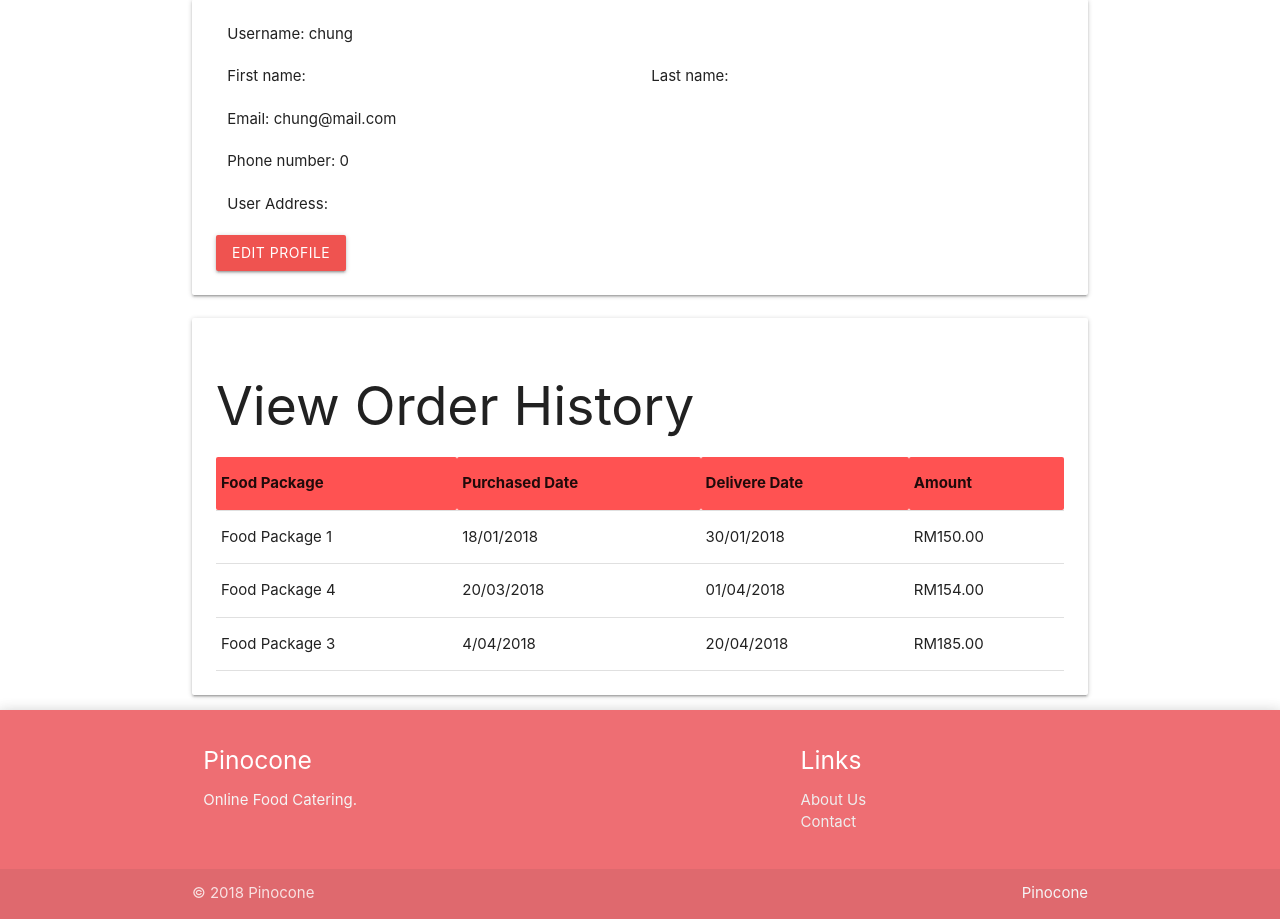
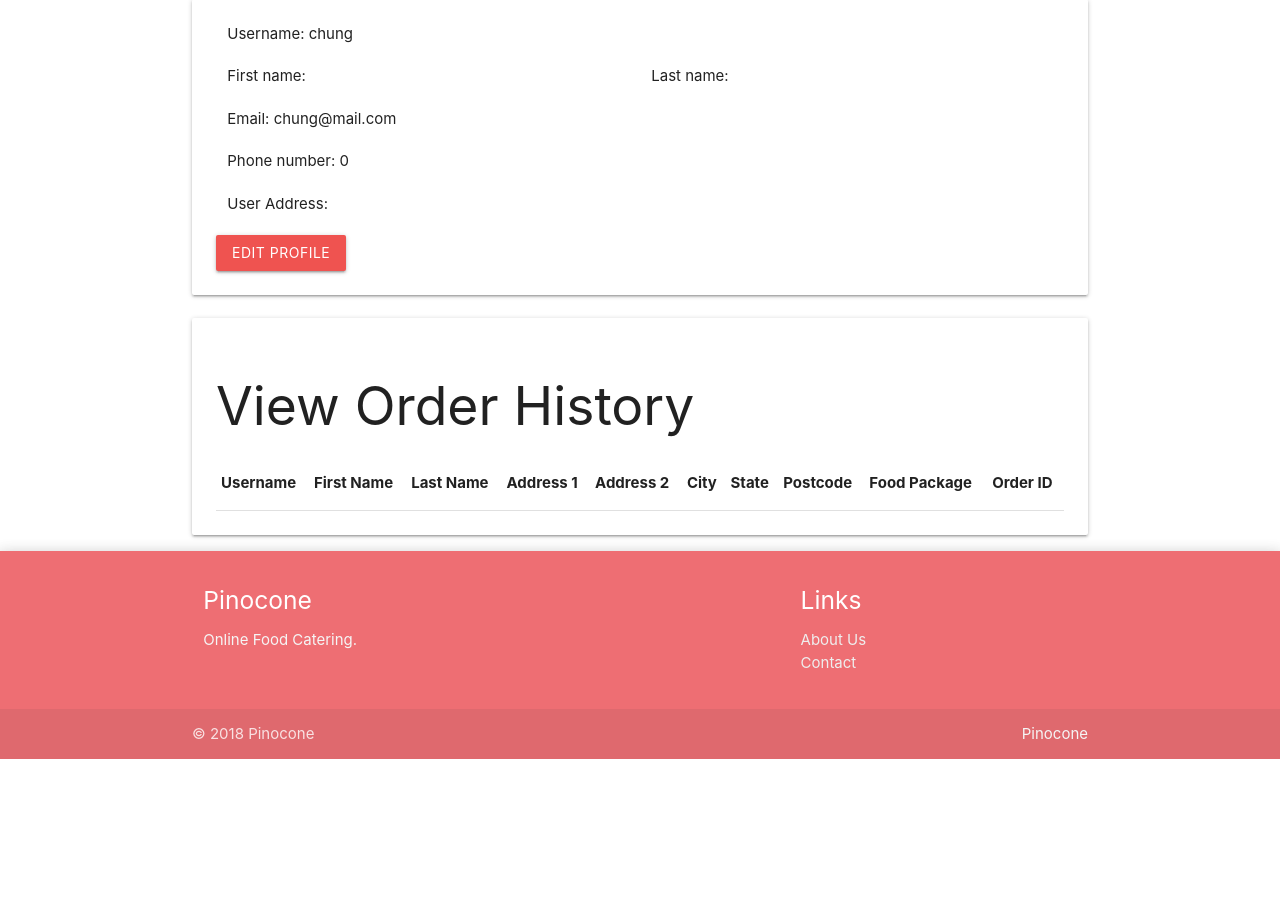
Before and after one commit to Kennethyi/Pinocone, a PHP site: page /profile.php in a window 1280 px wide. Shown: the part 201-1120 px from the top of the page. After the commit the page ends 960 px from the top, so only its background shows below. Run offline with PHP 8.4, Linux system fonts and the light colour scheme; a user stored in the database is signed in; data comes from the database, SQL or seed files in the repository; tables that the repository leaves empty hold one stand-in row (values such as "Sample post"); lists and menus that the app fills with data are empty; some libraries are stand-ins or nearby versions.

Commit message:
recode the view history

```diff
--- a/profile.php
+++ b/profile.php
@@ -1,11 +1,15 @@
 <?php
 session_start();
 $db = mysqli_connect('localhost', 'root', '', 'pinocone');
+
 $cuser = $_SESSION['username'];
     //USER QUERY FOR GETTING USER LOGIN INFORMATION FOR PROFILE DIAPLAY
     $sql = "SELECT * FROM user WHERE username = '" . $_SESSION['username'] . "'";
     $result = mysqli_query($db, $sql);
     $row = mysqli_fetch_array($result,MYSQLI_ASSOC);
+    $billsql = "Select * FROM orders WHERE username = '" . $_SESSION['username'] . "'";
+    $billresult = mysqli_query($db, $billsql);
+   // $billrow = mysqli_fetch_array($billresult,MYSQLI_ASSOC);
 ?>
 
 <!DOCTYPE html>
@@ -122,40 +126,49 @@ $cuser = $_SESSION['username'];
 
                 <div class="card-panel">
                    <h2>View Order History</h2>
+                    <?php
+                        echo "<div class='table-responsive'>";
+                            echo "<table class='table'>";
+                                echo "<thead>";
+                                    echo "<tr>";
+                                        echo "<th>Username</th>";
+                                        echo "<th>First Name</th>";
+                                        echo "<th>Last Name</th>";
+                                        echo "<th>Address 1</th>";
+                                        echo "<th>Address 2</th>";
+                                        echo "<th>City</th>";
+                                        echo "<th>State</th>";
+                                        echo "<th>Postcode</th>";
+                                        echo "<th>Food Package</th>";
+                                        echo "<th>Order ID</th>";
+                                    echo "</tr>";
+                                echo "</thead>";
 
-                    <table id="profilehistory">
-                    <thead>
-                        <tr class="#ff5252 red accent-2">
-                            <th>Food Package</th>
-                            <th>Purchased Date</th>
-                            <th>Delivere Date</th>
-				            <th>Amount</th>
-                        </tr>
-                    </thead>
-                    <tbody>
-                        <tr>
-				            <td>Food Package 1</td>
-				            <td>18/01/2018</td>
-                            <td>30/01/2018</td>
-				            <td>RM150.00</td>
-			             </tr>
+                                echo "<tbody>";
+                                    if($billresult-> num_rows>0)
+                                        {
+                                           while($billrow=$billresult->fetch_assoc()){
+                                              echo "<tr>";
+                                                echo "<td>" .$billrow['username']. "</td>";
+                                                echo "<td>" .$billrow['first_name']. "</td>";
+                                                echo "<td>" .$billrow['last_name']. "</td>";
+                                                echo "<td>" .$billrow['address1']. "</td>";
+                                                echo "<td>" .$billrow['address2']. "</td>";
+                                                echo "<td>" .$billrow['city']. "</td>";
+                                                echo "<td>" .$billrow['statee']. "</td>";
+                                                echo "<td>" .$billrow['postcode']. "</td>";
+                                                echo "<td>" .$billrow['foodpackage']. "</td>";
+                                                echo "<td>" .$billrow['orderid']. "</td>";
+                                                echo "</tr>";
+                                           }
+                                        }
+                                echo "</tbody>";
 
-                         <tr>
-				            <td>Food Package 4</td>
-				            <td>20/03/2018</td>
-                            <td>01/04/2018</td>
-				            <td>RM154.00</td>
-			             </tr>
+                            echo "</table>";
+                        echo "</div>";
 
-                          <tr>
-				            <td>Food Package 3</td>
-				            <td>4/04/2018</td>
-                            <td>20/04/2018</td>
-				            <td>RM185.00</td>
-			             </tr>
-                  </tbody>
-                    </table>
-                  </div>
+                    ?>
+                </div>
             </div>
 
 		<footer class="page-footer z-depth-3" id="profile_footer">
```
